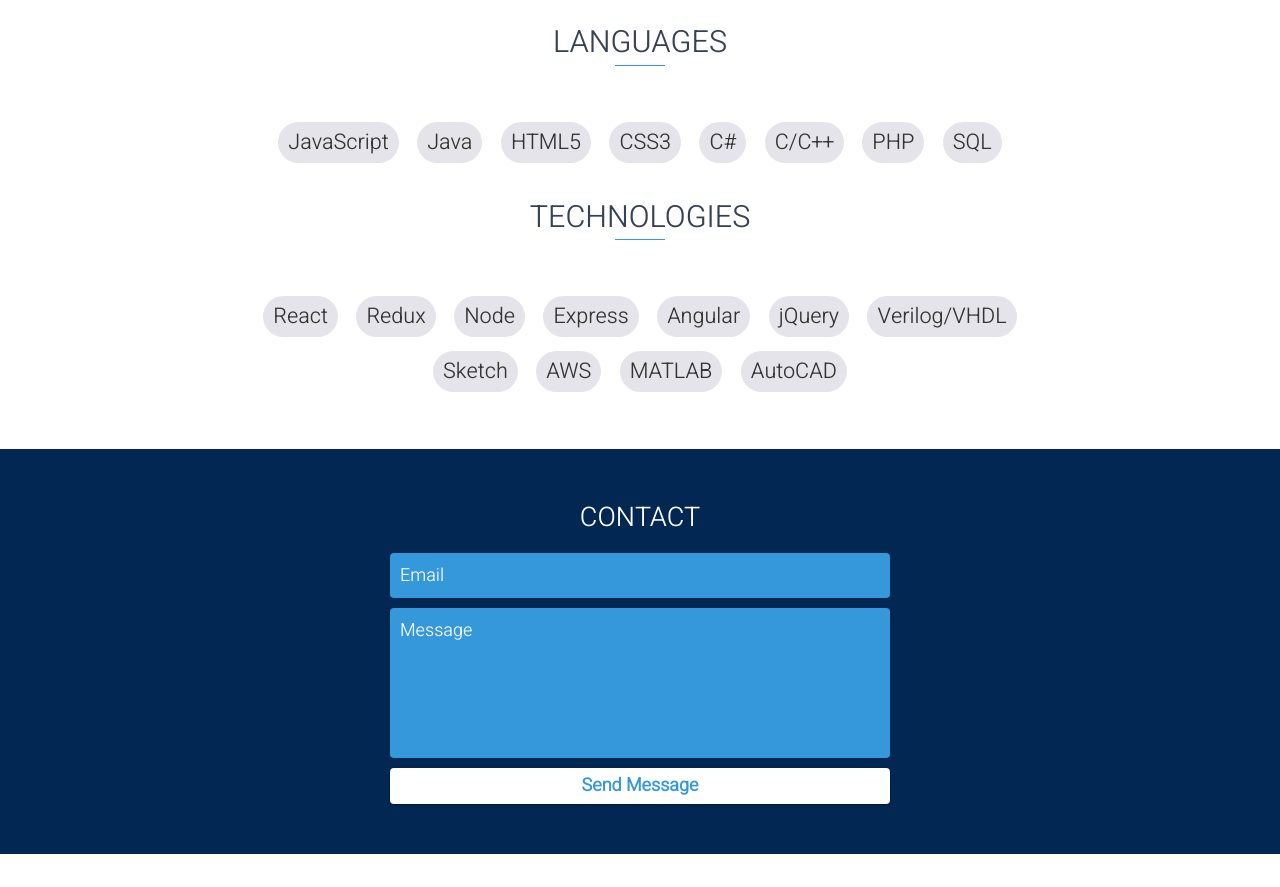
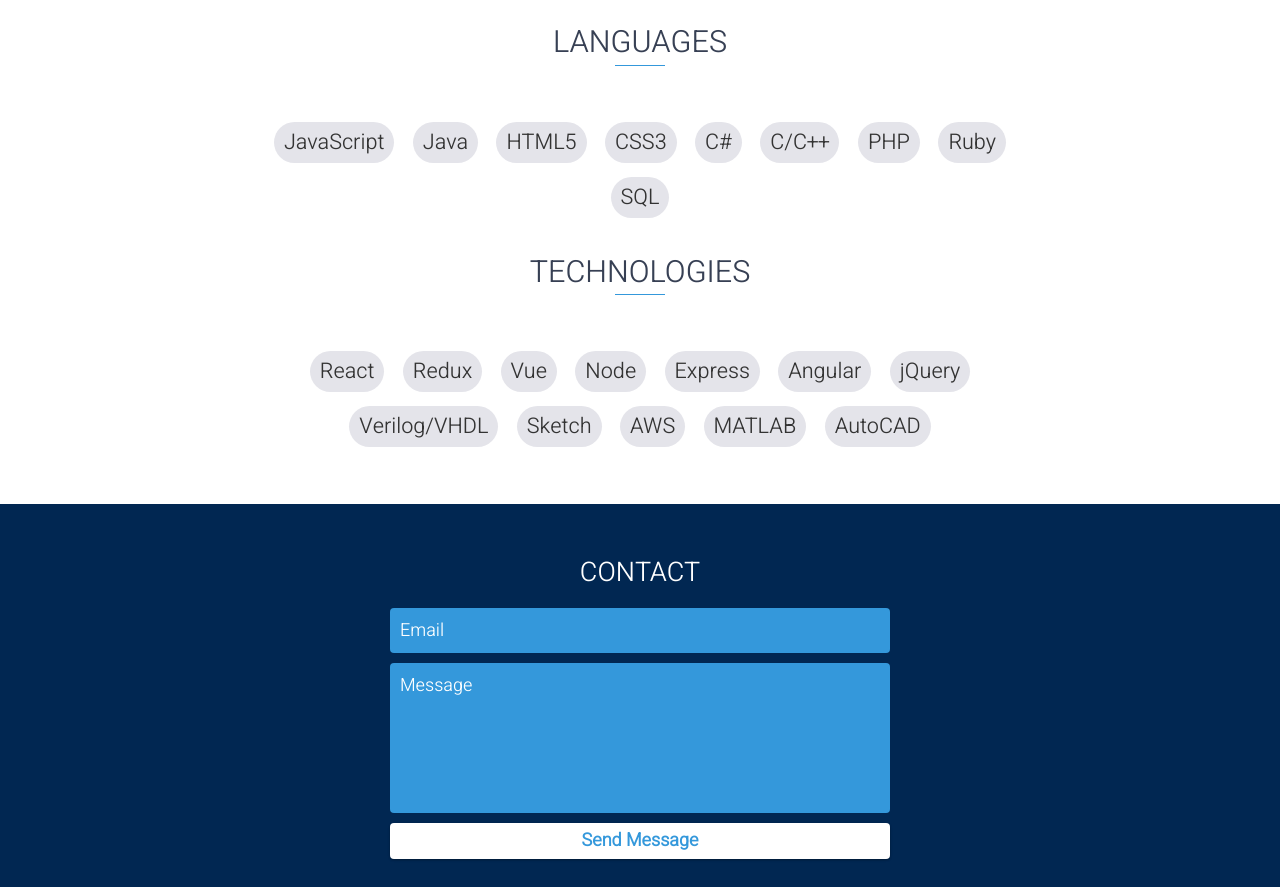
Before and after one commit to tb-44/rtrentbennett.github.io, a website: page index.html in a window 1280 px wide. Shown: the part 6980-7867 px from the top of the page. Drawn offline with nearby package versions, Linux system fonts and the light colour scheme; a web font is replaced by a local one.

Commit message:
add resume

```diff
--- a/index.html
+++ b/index.html
@@ -472,12 +472,14 @@
             <li>C#</li>
             <li>C/C++</li>
             <li>PHP</li>
+            <li>Ruby</li>
             <li>SQL</li>
         </ul><br />
         <h2 class="heading">TECHNOLOGIES</h2>
         <ul>
             <li><img class="js-logo" src=""></img>React</li>
             <li>Redux</li>
+            <li>Vue</li>
             <li>Node</li>
             <li>Express</li>
             <li>Angular</li>
```
Also changed, not shown: 1 other file.
